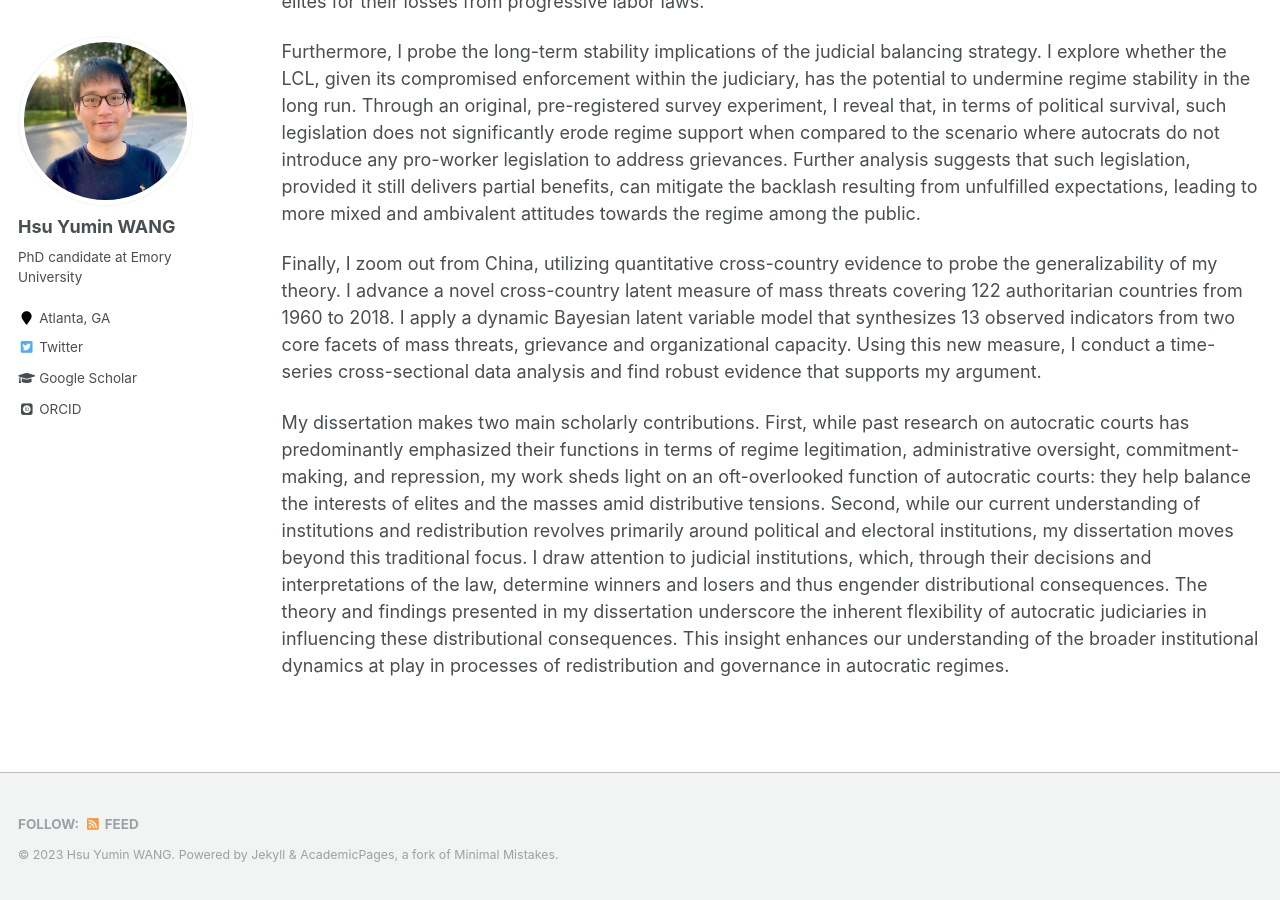
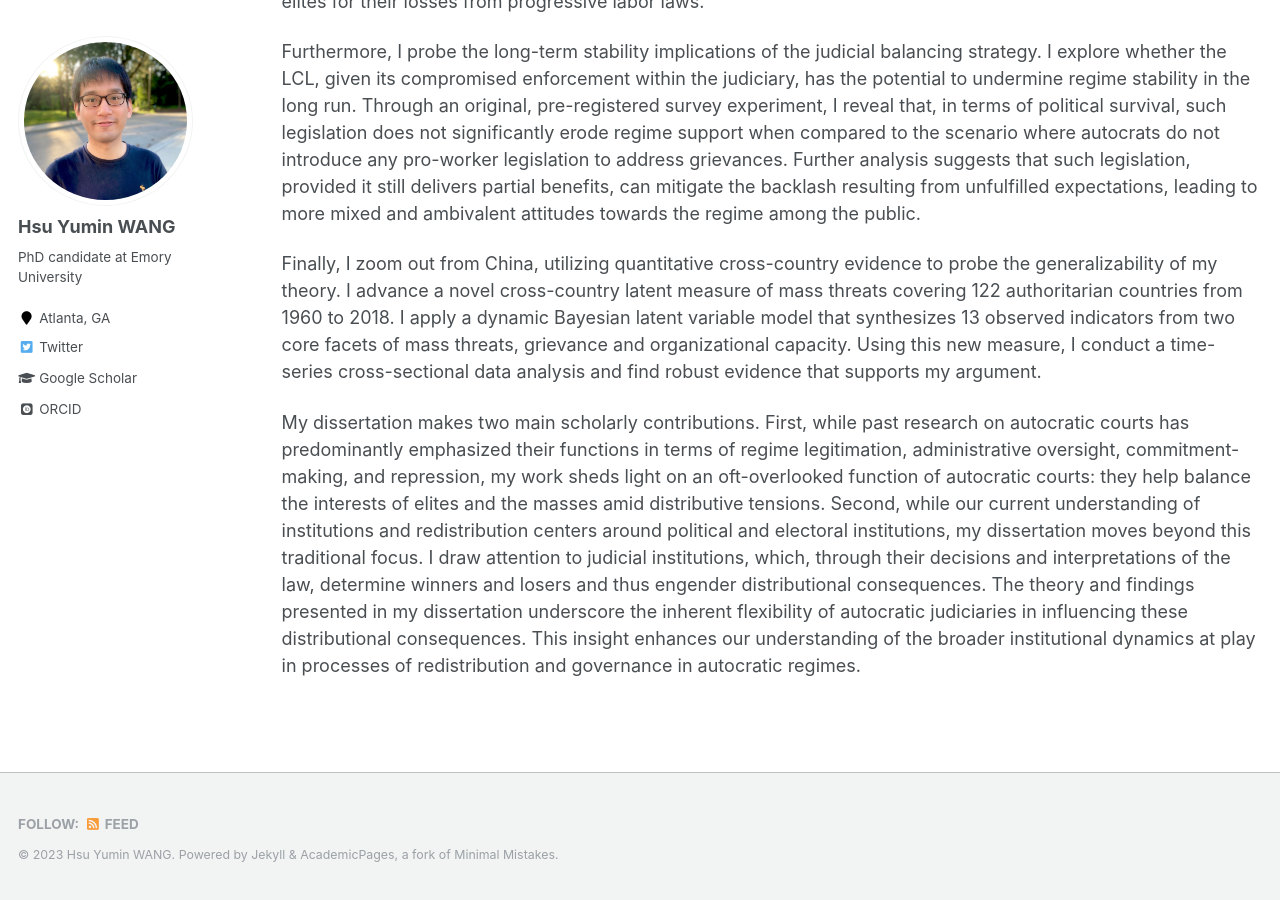
Before and after one commit to hsuyumin/hsuyumin.github.io, a Jekyll site: the page built from _pages/dissertation.md, in a window 1280 px wide and 900 px high, scrolled down 1125 px. Built offline with Jekyll 4.4.1, drawn with Linux system fonts in a browser that asks for light colours; some web fonts are replaced.

Commit message:
Update dissertation.md

```diff
--- a/_pages/dissertation.md
+++ b/_pages/dissertation.md
@@ -24,4 +24,4 @@ Furthermore, I probe the long-term stability implications of the judicial balanc
 
 Finally, I zoom out from China, utilizing quantitative cross-country evidence to probe the generalizability of my theory. I advance a novel cross-country latent measure of mass threats covering 122 authoritarian countries from 1960 to 2018. I apply a dynamic Bayesian latent variable model that synthesizes 13 observed indicators from two core facets of mass threats, grievance and organizational capacity. Using this new measure, I conduct a time-series cross-sectional data analysis and find robust evidence that supports my argument.
 
-My dissertation makes two main scholarly contributions. First, while past research on autocratic courts has predominantly emphasized their functions in terms of regime legitimation, administrative oversight, commitment-making, and repression, my work sheds light on an oft-overlooked function of autocratic courts: they help balance the interests of elites and the masses amid distributive tensions. Second, while our current understanding of institutions and redistribution revolves primarily around political and electoral institutions, my dissertation moves beyond this traditional focus. I draw attention to judicial institutions, which, through their decisions and interpretations of the law, determine winners and losers and thus engender distributional consequences. The theory and findings presented in my dissertation underscore the inherent flexibility of autocratic judiciaries in influencing these distributional consequences. This insight enhances our understanding of the broader institutional dynamics at play in processes of redistribution and governance in autocratic regimes.
+My dissertation makes two main scholarly contributions. First, while past research on autocratic courts has predominantly emphasized their functions in terms of regime legitimation, administrative oversight, commitment-making, and repression, my work sheds light on an oft-overlooked function of autocratic courts: they help balance the interests of elites and the masses amid distributive tensions. Second, while our current understanding of institutions and redistribution centers around political and electoral institutions, my dissertation moves beyond this traditional focus. I draw attention to judicial institutions, which, through their decisions and interpretations of the law, determine winners and losers and thus engender distributional consequences. The theory and findings presented in my dissertation underscore the inherent flexibility of autocratic judiciaries in influencing these distributional consequences. This insight enhances our understanding of the broader institutional dynamics at play in processes of redistribution and governance in autocratic regimes.
```
